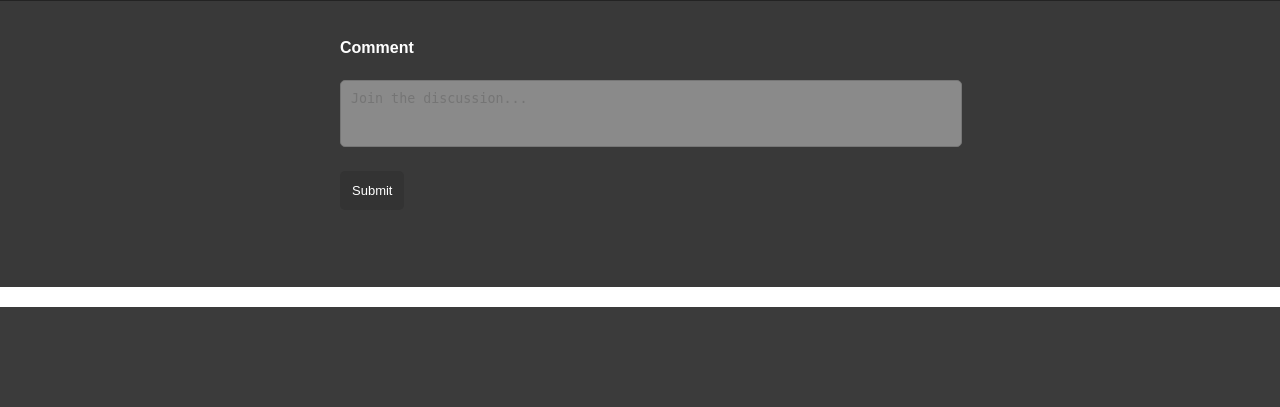
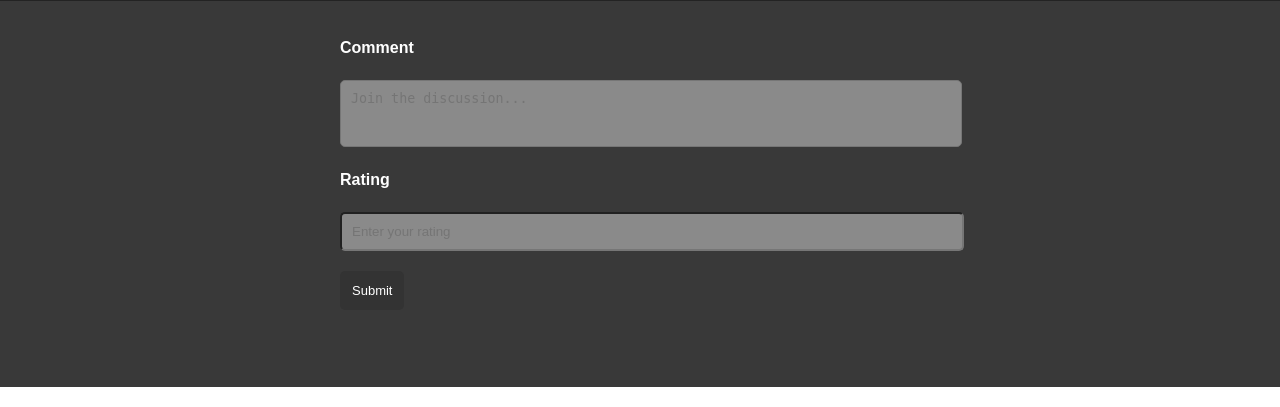
Before and after one commit to lukitalemon/Web-based-Game-library, a Flask app: page /GameDescription/435790 in a window 1280 px wide. Shown: the part 1083-1490 px from the top of the page. Before the commit the page ends 1390 px from the top, so only its background shows below. Run offline with Flask 3, Linux system fonts and the light colour scheme; some libraries are stand-ins or nearby versions.

Commit message:
Rating number progress

```diff
--- a/games/gameDescription/gameDescription.py
+++ b/games/gameDescription/gameDescription.py
@@ -6,8 +6,8 @@ from games.gameDescription import services
 from games.adapters import repository as repo
 
 from flask_wtf import FlaskForm
-from wtforms import TextAreaField, HiddenField, SubmitField
-from wtforms.validators import DataRequired, Length, ValidationError
+from wtforms import TextAreaField, HiddenField, SubmitField, IntegerField
+from wtforms.validators import DataRequired, Length, ValidationError, NumberRange
 from better_profanity import profanity
 import games.gameDescription.services as services
 
@@ -114,11 +114,13 @@ def comment_on_game():
         # Successful POST, i.e. the comment text has passed data validation.
         # Extract the article id, representing the commented article, from the form.
         game_id = int(form.game_id.data)
+        rating = int(form.rating.data)
 
         print("Received comment:", form.comment.data)
+        print("Received rating:", rating)
 
         # Use the service layer to store the new comment.
-        services.add_comment(game_id, form.comment.data, username, repo.repo_instance)
+        services.add_comment(game_id, form.comment.data, rating, username, repo.repo_instance)
 
         # Retrieve the article in dict form.
         game = services.get_game(repo.repo_instance, game_id )
@@ -126,6 +128,7 @@ def comment_on_game():
         print("Comments after adding a new comment:")
         for comment in game['reviews']:
             print(comment.comment)
+            print("Rating:", comment.rating)
 
         # Cause the web browser to display the page of all articles that have the same date as the commented article,
         # and display all comments, including the new comment.
@@ -172,5 +175,8 @@ class CommentForm(FlaskForm):
         DataRequired(),
         Length(min=4, message='Your comment is too short'),
         ProfanityFree(message='Your comment must not contain profanity')])
+    rating = IntegerField('Rating', [
+        DataRequired(),
+        NumberRange(min=0, max=5, message="Rating must be between 0 and 5")])
     game_id = HiddenField("Game id")
     submit = SubmitField('Submit')
--- a/games/gameDescription/services.py
+++ b/games/gameDescription/services.py
@@ -28,7 +28,7 @@ def get_game(repo: AbstractRepository, game_id):
 
     return game_details
 
-def add_comment(game_id: int, comment: str, user_name: str, repo: AbstractRepository):
+def add_comment(game_id: int, comment: str, rating: int, user_name: str, repo: AbstractRepository):
     # Check that the article exists.
     game = repo.get_game(game_id)
     if game is None:
@@ -39,7 +39,7 @@ def add_comment(game_id: int, comment: str, user_name: str, repo: AbstractReposi
         raise UnknownUserException
 
     # Create comment.
-    comment = make_comment(comment, user, game, rating=0)
+    comment = make_comment(comment, user, game, rating)
 
     # Update the repository.
     repo.add_comment(comment)
@@ -54,6 +54,7 @@ def get_comments_for_game(game_id, repo: AbstractRepository):
     print("Comments for Game ID:", game_id)
     for comment in game.reviews:
         print(comment.comment)
+        print(comment.rating)
 
     return comments_to_dict(game.reviews)
 
@@ -92,7 +93,8 @@ def comment_to_dict(comment: Review):
     comment_dict = {
         'username': comment.user.username,
         'game_id': comment.game.game_id,
-        'comment': comment.comment
+        'comment': comment.comment,
+        'rating' : comment.rating
     }
     return comment_dict
 
--- a/games/static/css/main.css
+++ b/games/static/css/main.css
@@ -627,3 +627,11 @@ ul {
   background-color: #555555;
   transition: background-color 0.3s ease;
 }
+
+
+.ratingTextArea {
+  width: 100%;
+    padding: 10px;
+    border: 1px solid #ccc;
+    border-radius: 5px;
+}
--- a/games/templates/review.html
+++ b/games/templates/review.html
@@ -11,6 +11,17 @@
                 <ul class="errors">
                     {% for error in form.comment.errors %}
                         <li>{{error}}</li>
+                    {% endfor %}
+                </ul>
+            {% endif %}
+        </div>
+        <div class="form-field">
+            {{ form.rating.label }} <br>
+            {{ form.rating(size=100, placeholder="Enter your rating", class="textarea")}}
+            {% if form.rating.errors %}
+                <ul class="errors">
+                    {% for error in form.rating.errors %}
+                        <li>{{ error }}</li>
                     {% endfor %}
                 </ul>
             {% endif %}
@@ -33,6 +44,9 @@
             <div class="comment-body">
                 {{ comment.comment }}
             </div>
+            <div class="comment-rating">
+                Rating: {{ comment.rating }}
+            </div>
         </li>
     {% endfor %}
 </ul>
```
